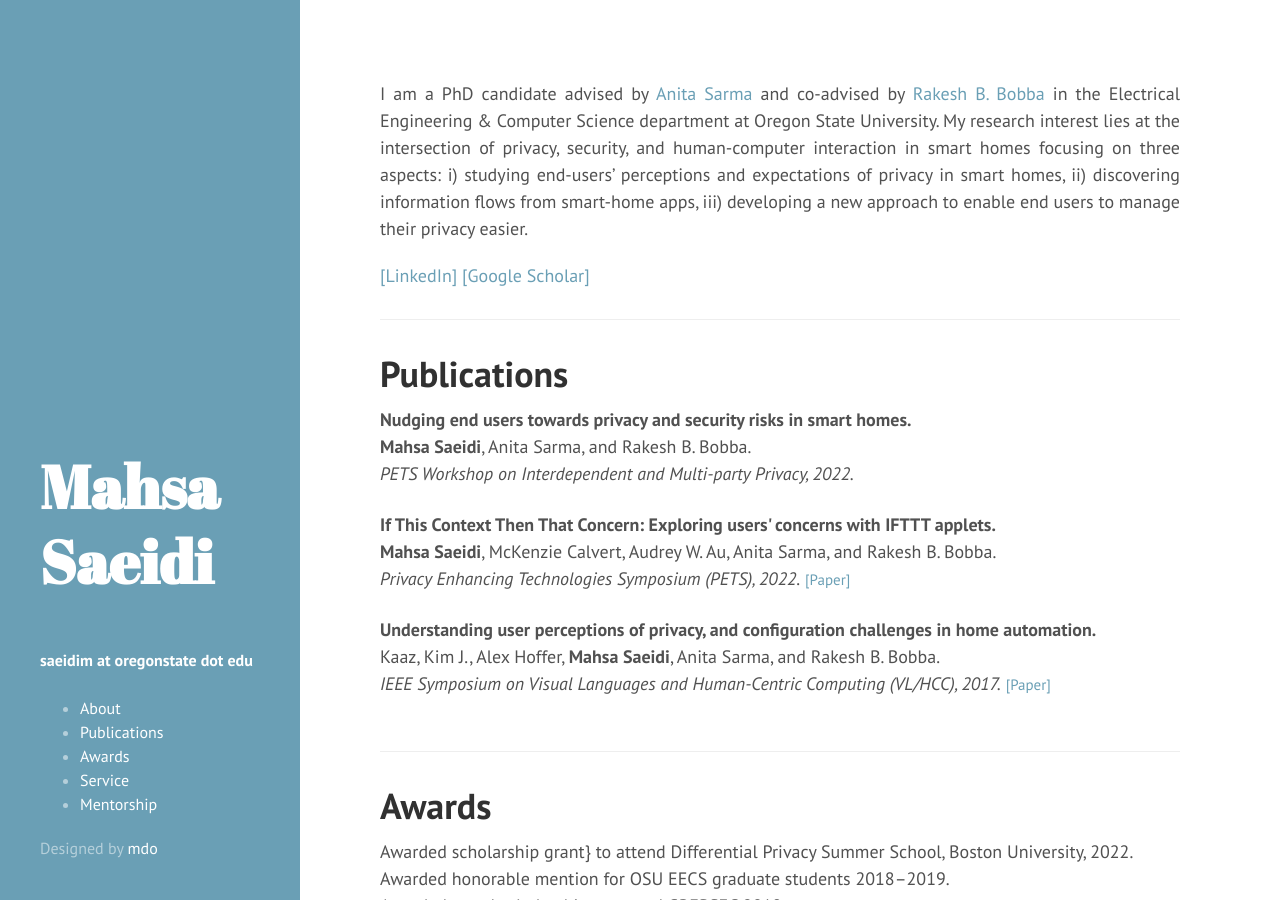
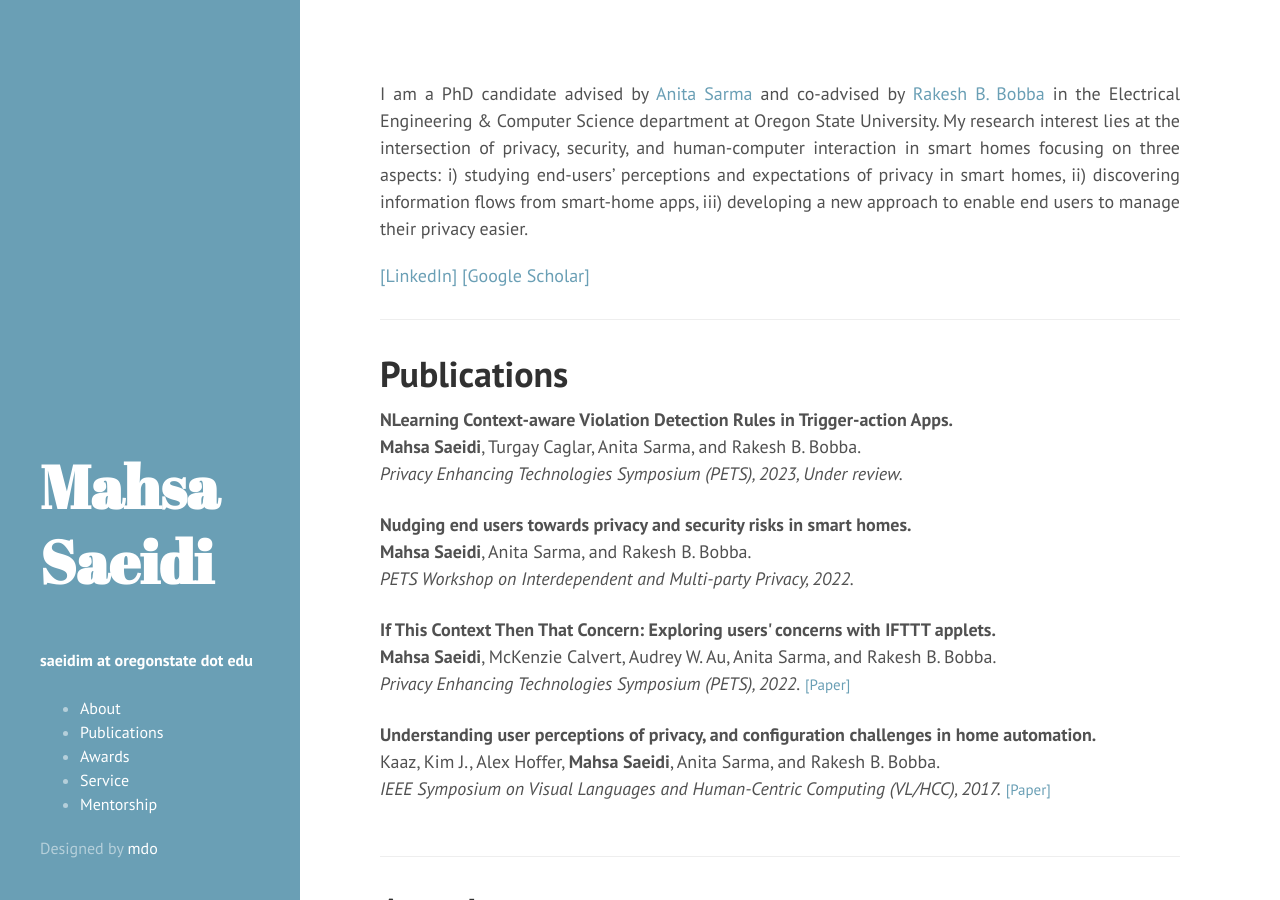
Before and after one commit to gitmahsa/gitmahsa.github.io, a Jekyll site: the page built from index.html, in a window 1280 px wide and 900 px high. Built offline with Jekyll 4.4.1, drawn with Linux system fonts in a browser that asks for light colours; the list of posts is cut into pages by our own code.

Commit message:
updated publication3

```diff
--- a/index.html
+++ b/index.html
@@ -59,6 +59,14 @@ iii)	developing a new approach to enable end users to manage their privacy easie
 <section class="publications" id="Publications" >
 
 <h2 class="mb-5"><span style="font-size:36px;"> Publications</span></h2>
+
+<div class="row">
+<div class="col-md-12"><font size="4"><b> NLearning Context-aware Violation Detection
+Rules in Trigger-action Apps. </b><br />
+<b> Mahsa Saeidi</b>, Turgay Caglar, Anita Sarma, and Rakesh B. Bobba.<br />
+<i>Privacy Enhancing Technologies Symposium (PETS), 2023, Under review.</i> </font></div>
+</div>
+&nbsp;
 
 <div class="row">
 <div class="col-md-12"><font size="4"><b> Nudging end users towards privacy and security risks in smart homes.</b><br />
```
